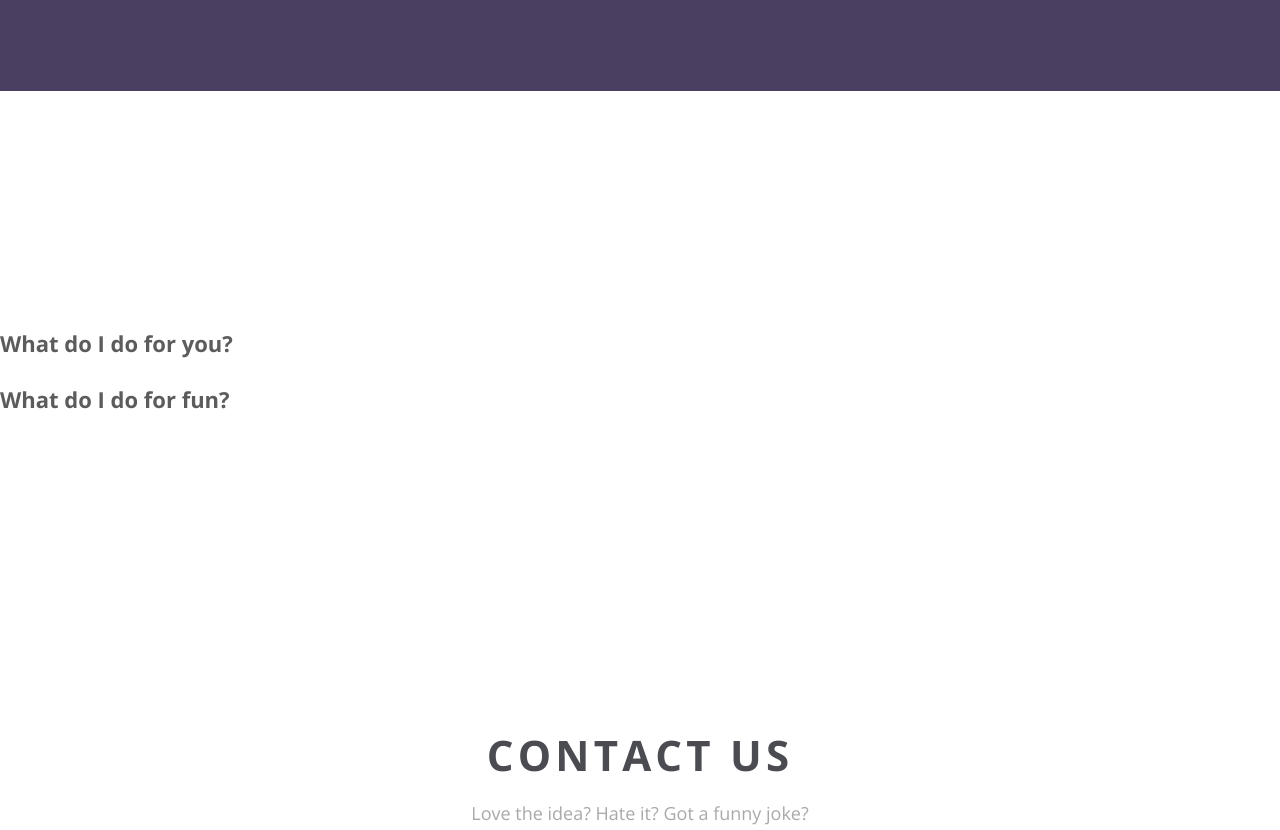
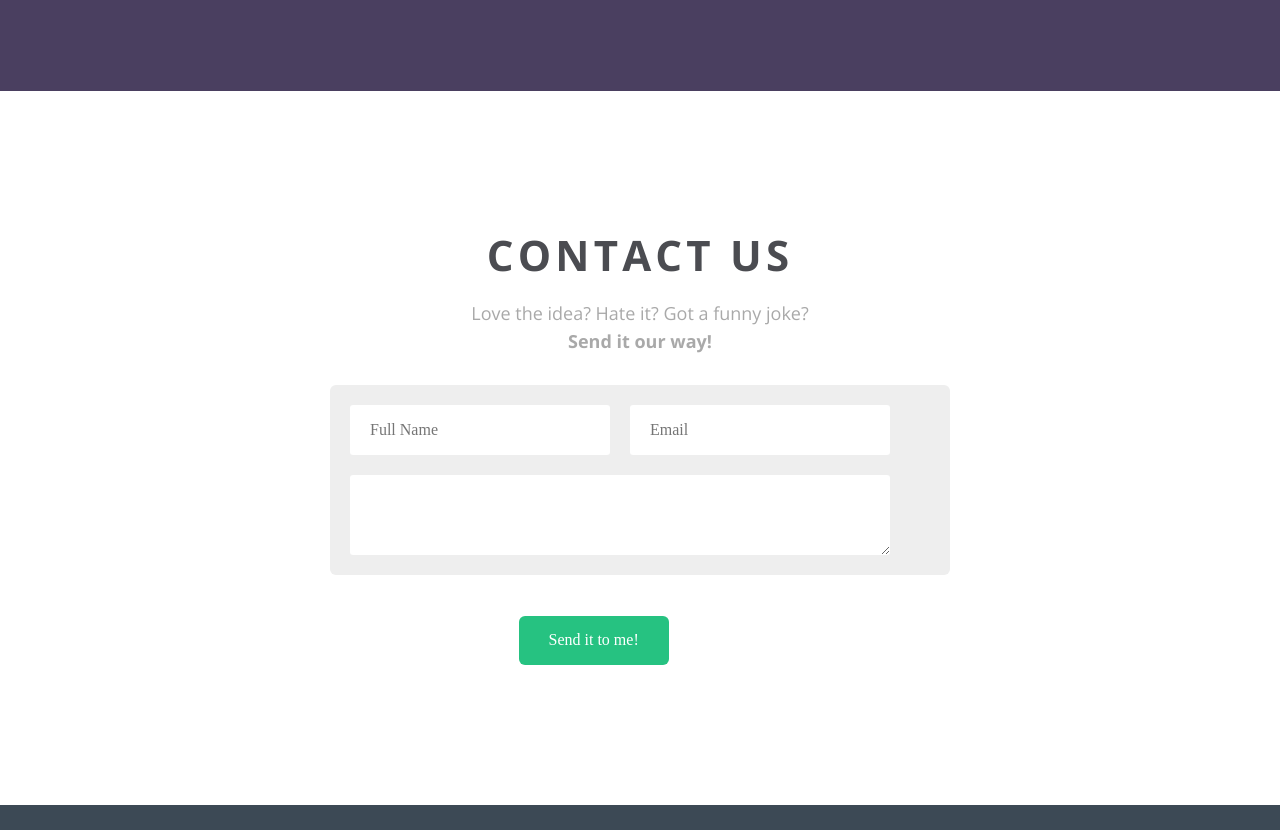
Before and after one commit to project-perish/perish, a Flask app: page / in a window 1280 px wide. Shown: the part 1090-1920 px from the top of the page. Run offline with Flask 2, Linux system fonts and the light colour scheme; some libraries are stand-ins or nearby versions.

Commit message:
base layout

```diff
--- a/static/css/main.css
+++ b/static/css/main.css
@@ -250,7 +250,7 @@
   color: #656565;
   line-height: 1.4em; }
 
-/* =Services
+/* =uses
 ----------------------------------------------- */
 section.uses {
   background-color: #4a3f60;
--- a/templates/index.html
+++ b/templates/index.html
@@ -99,23 +99,6 @@
 
 		</section>
 
-
-		<section id="design" class="portfolio">
-			<section>
-				<h3>Daniel Park is a driven CS major at the College of William &amp; Mary that aims to go into the software industry after graduation.</h3>
-				<article>
-					<h4>What do I do for you?</h4>
-					<p>Front end development and web design.
-					 </p>
-				</article>
-				<article>
-					<h4>What do I do for fun?</h4>
-					<p>I have a variety of side projects you can view on my github. I am also a competitive breakdancer and have performed at concerts.  </p>
-				</article>
-			</section>
-		</section>
-
-
 		<section id="contact" class="contact">
 			<h2>Contact Us</h2>
 
```
Also changed, not shown: static/css/main.scss (+2 -43 lines), 1 other file.
